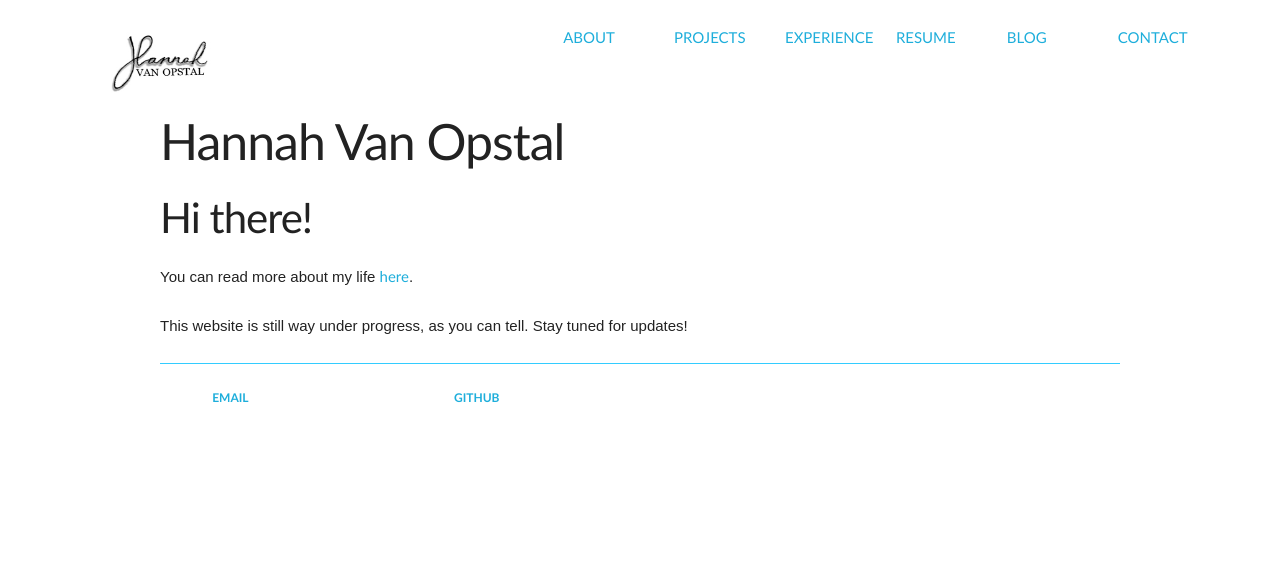
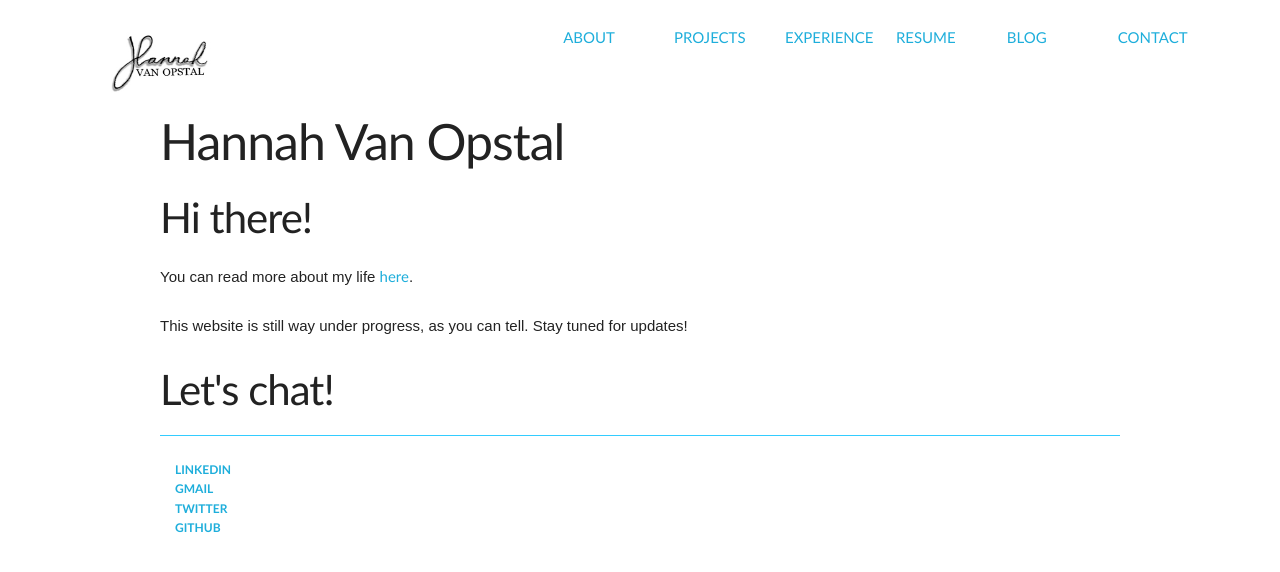
Before and after one commit to hvanopstal/hvanopstal.github.io, a Jekyll site: the page index.html, which Jekyll copies as it is, in a window 1280 px wide. Shown: the top 572 px of the page. Built offline with Jekyll 4.4.1, drawn with Linux system fonts in a browser that asks for light colours.

Commit message:
Update index.html
added section ids on the web page, changed footer to a contact me section

```diff
--- a/index.html
+++ b/index.html
@@ -71,6 +71,32 @@
       </div><!-- /.blurb -->
     <div><!-- /.container -->
 
+    <section id="contact">
+      <h2>
+      Let's chat!
+      </h2>
+      <footer><ul>
+        <div class="row">
+          <div class="four rows">
+            &nbsp;
+          </div>
+          <div class="one row">
+            <li><a href="https://ca.linkedin.com/pub/hannah-van-opstal/91/1/880">LINKEDIN</a></li>
+          </div>
+          <div class="one row">
+            <li><a href="mailto:hannah.van.opstal@gmail.com">GMAIL</a></li>
+          </div>
+          <div class="one row">
+            <li><a href="https://twitter.com/hannahvanopstal">TWITTER</a></li>
+          </div>
+          <div>
+            <li><a href="https://github.com/hvanopstal/">GITHUB</a></li>
+          </div>
+        </div>
+      </ul></footer>
+    </section>
+
+    <!--
     <footer>
       <ul>
         <div class="row">
@@ -90,11 +116,10 @@
             &nbsp;
           </div>
         </div>
-        <!--
         <li><a href="mailto:hannah.van.opstal@gmail.com">EMAIL</a></li>
         <li><a href="https://github.com/hvanopstal">github.com/hvanopstal</a></li>
-        -->
       </ul>
     </footer>
+    -->
   </body>
 </html>
```
